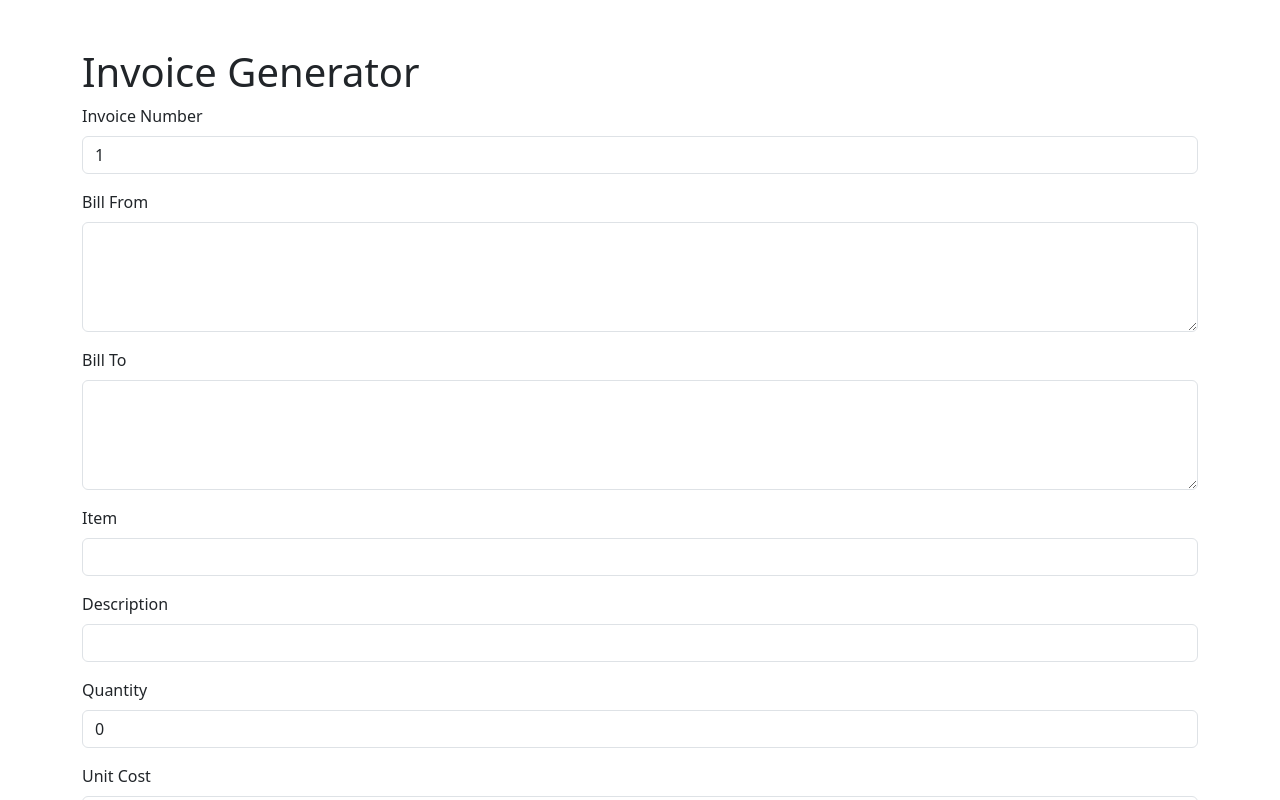
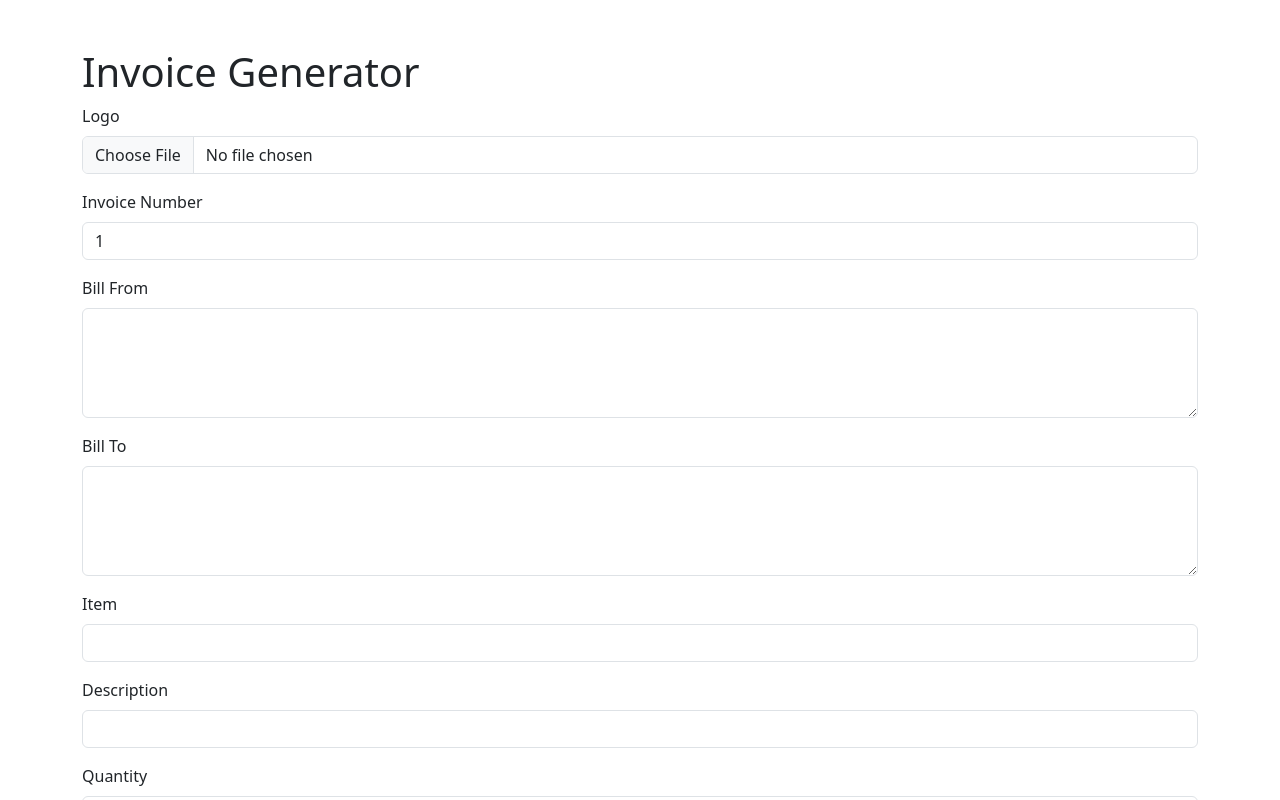
Before and after one commit to nicktiberi/invoice-generator, a Vue app: page / in a window 1280 px wide. Both pictures are taken after a click on the button "Edit Invoice". Shown: the top 800 px of the page. Built offline with nearby package versions, Linux system fonts and the light colour scheme.

Commit message:
allow saving custom logo to local storage

```diff
--- a/src/App.vue
+++ b/src/App.vue
@@ -12,6 +12,7 @@
   }
 
   type InvoiceCache = {
+    logoUrl: string;
     invoiceNumber: number;
     billFrom: string;
     billTo: string;
@@ -30,6 +31,9 @@
   }
 
   const viewMode = ref<ViewMode>(ViewMode.Invoice);
+
+  const logoInput = ref<HTMLInputElement | null>(null);
+  const logoUrl = ref(invoiceCache ? invoiceCache.logoUrl : '');
 
   const invoiceNumber = ref(invoiceCache ? invoiceCache.invoiceNumber : 1);
   const date = ref(new Date());
@@ -55,6 +59,7 @@
 
     if (newViewMode === ViewMode.Invoice) {
       const invoiceData = {
+        logoUrl: logoUrl.value,
         invoiceNumber: invoiceNumber.value,
         billFrom: billFrom.value,
         billTo: billTo.value,
@@ -70,6 +75,24 @@
 
     viewMode.value = newViewMode;
   };
+
+  const handleLogoChange = () => {
+    if (logoInput.value?.files?.length) {
+      const file = logoInput.value.files[0];
+      const fileReader = new FileReader();
+      fileReader.addEventListener(
+        'load',
+        () => {
+          if (typeof fileReader.result === 'string') {
+            logoUrl.value = fileReader.result;
+          }
+        }
+      );
+      fileReader.readAsDataURL(file);
+    } else {
+      logoUrl.value = '';
+    }
+  };
 </script>
 
 <template>
@@ -78,6 +101,11 @@
       <div v-if="viewMode === ViewMode.Form" class="row">
         <div class="col">
           <h1>Invoice Generator</h1>
+
+          <div class="mb-3">
+            <label for="logo" class="form-label">Logo</label>
+            <input ref="logoInput" @change="handleLogoChange" type="file" class="form-control" id="logo">
+          </div>
 
           <div class="mb-3">
             <label for="invoiceNumber" class="form-label">Invoice Number</label>
@@ -136,8 +164,8 @@
           </address>
         </div>
 
-        <div class="col text-end">
-          <img class="logo" src="./assets/eepf-logo.png" width="150" height="150" />
+        <div v-if="logoUrl" class="col text-end">
+          <img class="logo" :src="logoUrl" height="150" />
         </div>
       </div>
 
```
